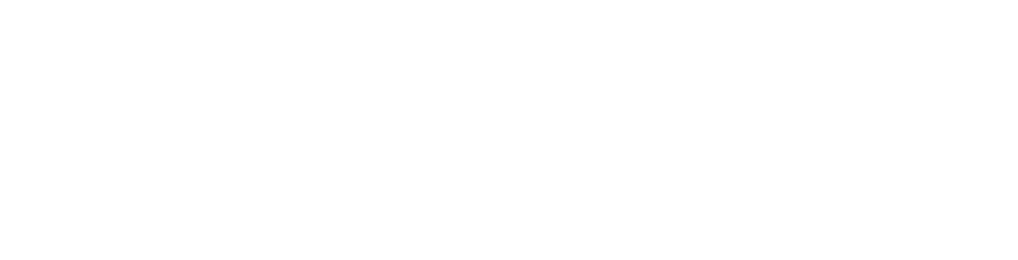
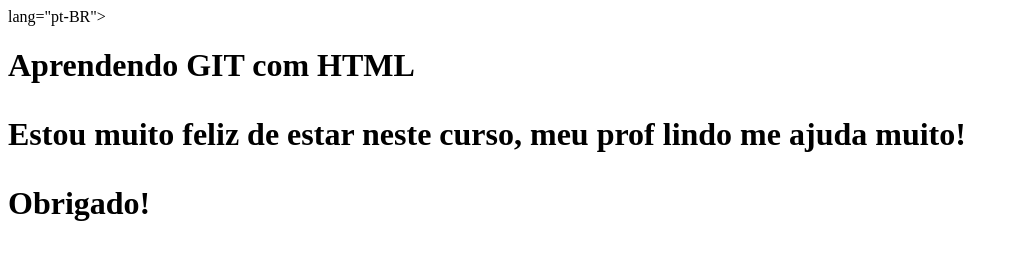
Before and after one commit to nicolaskp14/exemplo-repo-front-1tdspy-2026, a plain HTML site: page index.html in a window 1280 px wide. Shown: the whole page, without its empty margins (0-1018 px from the left). Drawn offline with Linux system fonts and the light colour scheme.

Commit message:
Tags padrões adicionadas.

```diff
--- a/index.html
+++ b/index.html
@@ -1,3 +1,18 @@
 <!DOCTYPE html>
 <!-- Comentário -->
 <!-- Este é o DTD do HTML5.-->
+
+<html> lang="pt-BR">
+
+      <head>
+        <meta charset= "UTF-8">
+        <title>Primeira Aula</title>
+	  </head>
+
+	  <body>
+			<h1>Aprendendo GIT com HTML<h1>
+		<p>Estou muito feliz de estar neste curso, meu prof lindo me ajuda muito!</p>
+		<p>Obrigado!</p>
+	  </body>
+
+</html>
```
